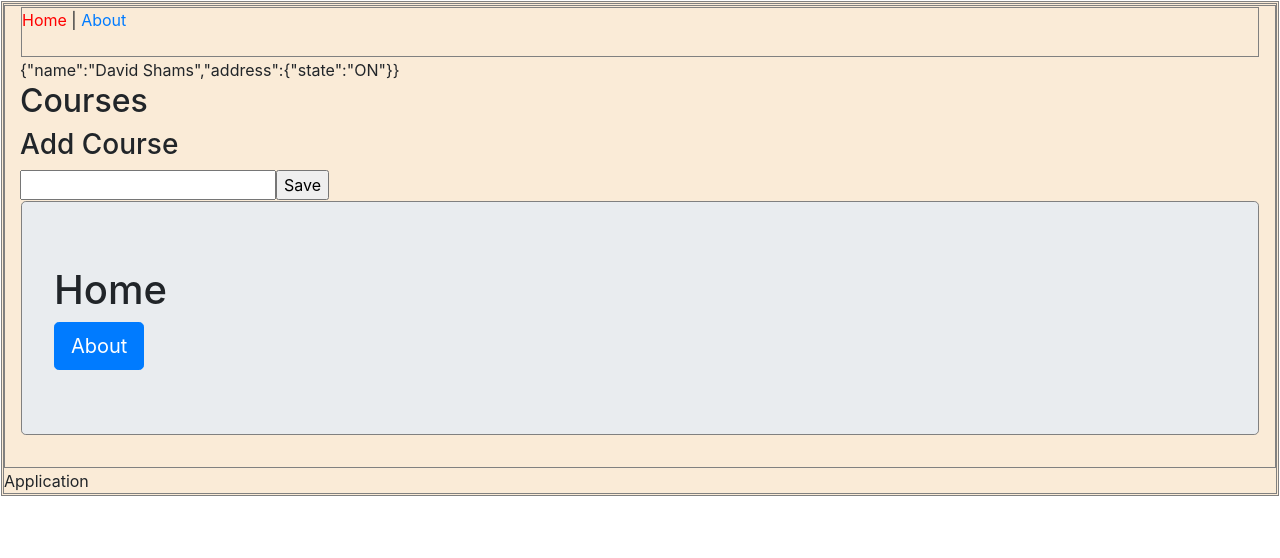
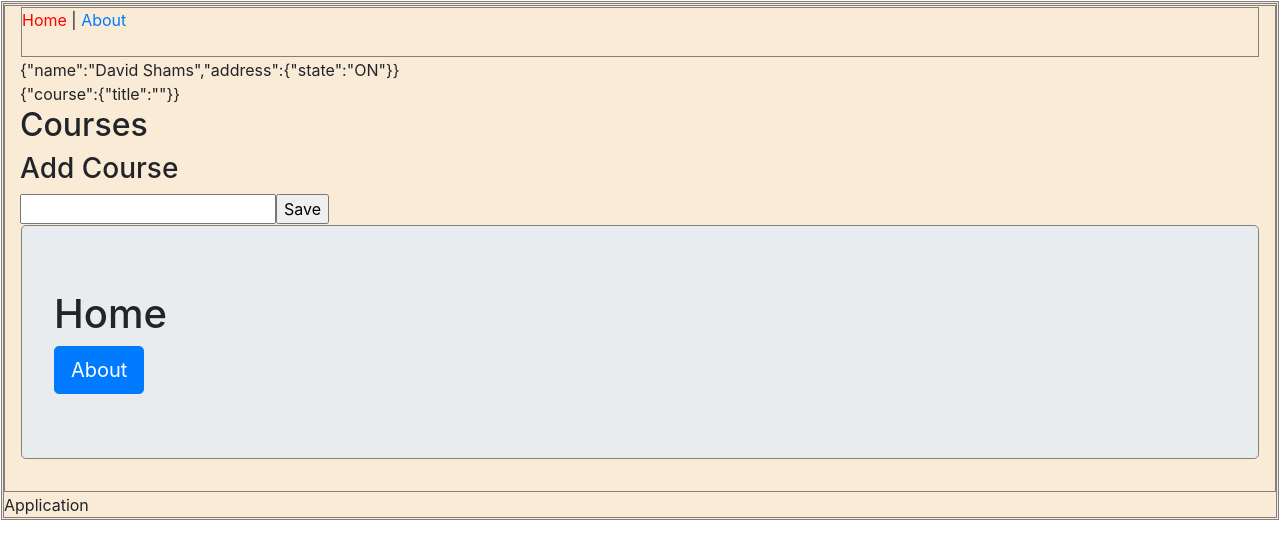
Before and after one commit to bob-smith-compass/building-application-with-redux, a React app: page / in a window 1280 px wide. Shown: the top 558 px of the page. Built offline with nearby package versions, Linux system fonts and the light colour scheme.

Commit message:
State local is working

```diff
--- a/src/components/coursepage/CoursePage.js
+++ b/src/components/coursepage/CoursePage.js
@@ -9,6 +9,7 @@ export default class CoursePage extends Component {
             }
         }
         this.setState = this.setState.bind(this)
+        this.handleChange = this.handleChange.bind(this)
     }
     // handleChange = (event) => {
     handleChange(event) {
@@ -18,6 +19,7 @@ export default class CoursePage extends Component {
     render() {
         return (
             <form>
+                {JSON.stringify(this.state)}
                 <h2>Courses</h2>
                 <h3>Add Course</h3>
                 <input onChange={this.handleChange} value={this.state.course.title} />
```
